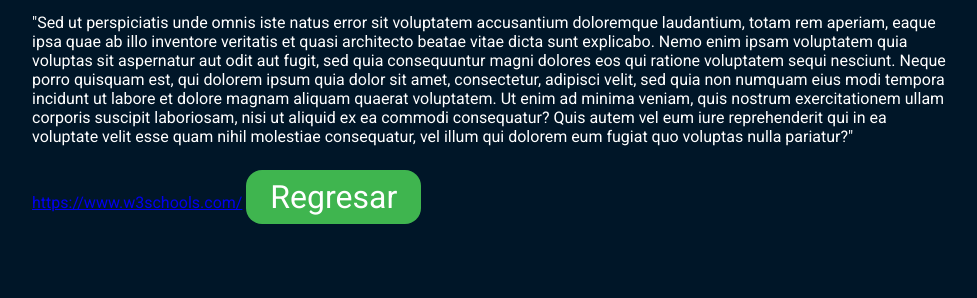
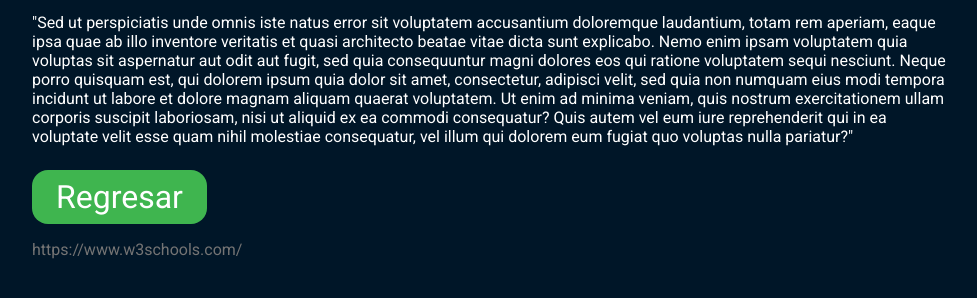
Before and after one commit to beto2007/proyecto2, a plain HTML site: page blog.html in a window 1280 px wide. Shown: the part 236-534 px from the top of the page, without its empty margins (149-1126 px from the left). Drawn offline with Linux system fonts and the light colour scheme.

Commit message:
feature:link styled

```diff
--- a/blog.html
+++ b/blog.html
@@ -28,8 +28,8 @@
             suscipit laboriosam, nisi ut aliquid ex ea commodi consequatur? Quis autem vel eum iure reprehenderit qui in
             ea voluptate velit esse quam nihil molestiae consequatur, vel illum qui dolorem eum fugiat quo voluptas
             nulla pariatur?"</p>
-        <a href="https://www.w3schools.com/">https://www.w3schools.com/</a>
         <a href="index.html" class="button">Regresar</a>
+        <a href="https://www.w3schools.com/" class="block">https://www.w3schools.com/</a>
     </div>
 </body>
 
--- a/css/style.css
+++ b/css/style.css
@@ -6,6 +6,11 @@
 
 *, ::after, ::before {
     box-sizing: border-box;
+}
+
+a{
+    text-decoration: none;
+    color: #747474;
 }
 
 body{
@@ -23,6 +28,10 @@ p{
 
 .justify{
 	text-align: justify;
+}
+
+.block{
+    display: block;
 }
 
 .container {
```
